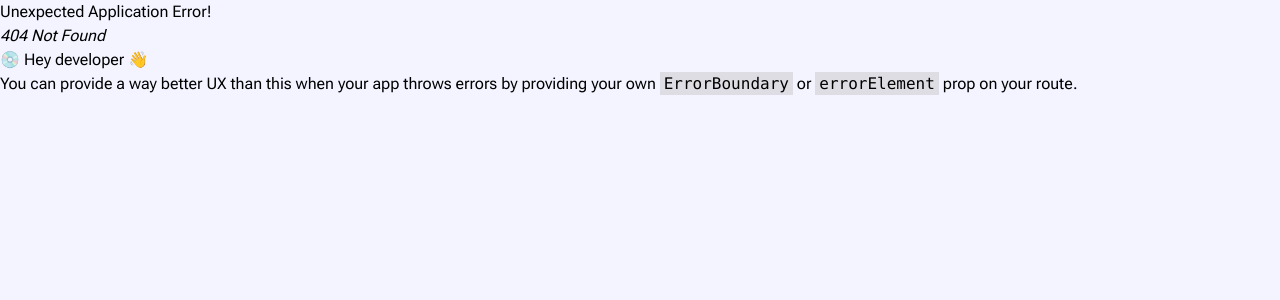
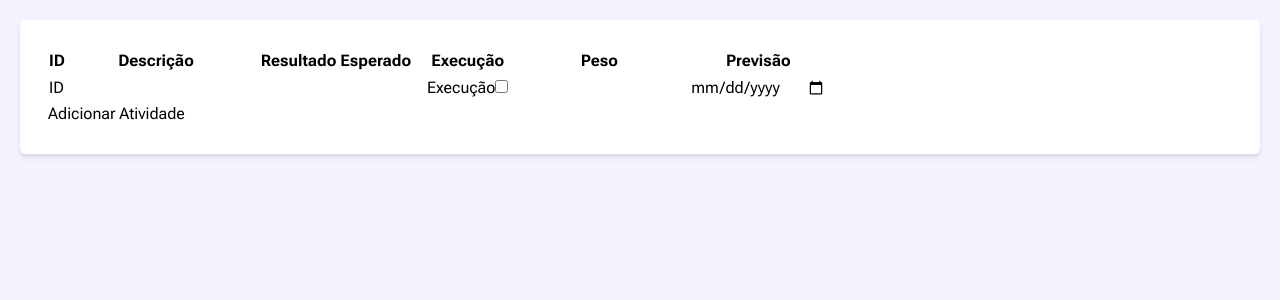
Before and after one commit to Equipe-Nimbus/Equipe-API-3DSM-Beelieve-Frontend, a React (Create React App) app: page /atividades in a window 1280 px wide. Before the commit this address had no page. Shown: the top 300 px of the page. Built offline with nearby package versions, Linux system fonts and the light colour scheme.

Commit message:
feat: Criação dos componentes de inserção de atividade (tabela) e da pagina das atividades. Criação da rota para a pagina de atividades e criação do arquivo de validação (yup) para a inserção de atividades

```diff
--- /dev/null
+++ b/src/components/FormCadastroAtividade/Atividade.jsx
@@ -0,0 +1,19 @@
+import React from "react";
+import TabFormAtividade from "./TabFormAtividade";
+import { HiOutlineArrowUpCircle } from "react-icons/hi2";
+
+
+function Atividades() {
+  return (
+    <>
+      <div className="bg-bg100 m-5 rounded-md p-7 drop-shadow-md">
+        <div>
+          <TabFormAtividade />
+        </div>
+      </div>
+
+    </>
+  );
+}
+
+export default Atividades;
--- /dev/null
+++ b/src/components/FormCadastroAtividade/TabFormAtividade.jsx
@@ -0,0 +1,144 @@
+import React, { useState } from "react";
+import { useForm } from "react-hook-form";
+import { yupResolver } from "@hookform/resolvers/yup";
+import schemaInsercaoAtividade from "./validationAtividade";
+import axios from "../../services/axios";
+
+
+const TabFormAtividade = () => {
+  const [atividades, setAtividades] = useState([]);
+  const [descricao, setDescricao] = useState('');
+  const [resultadoEsperado, setResultadoEsperado] = useState('');
+  const [peso, setPeso] = useState('');
+  const [status, setStatus] = useState(0);
+  const [prazo, setPrazo] = useState('');
+
+
+  const {
+    register,
+    handleSubmit,
+    formState: { errors },
+  } = useForm({
+    defaultValues: {
+      descricao: null,
+      resultadoEsperado: null,
+      peso: null,
+      status: false,
+      prazo: null
+    },
+    resolver: yupResolver(schemaInsercaoAtividade),
+  });
+
+
+  const handleAddAtividade = () => {
+    schemaInsercaoAtividade
+      .validate(
+        {
+          descricaoAtividade: descricao,
+          resultadoEsperadoAtividade: resultadoEsperado,
+          pesoAtividade: peso,
+          statusAtividade: status,
+          prazoAtividade: prazo,
+        },
+        { abortEarly: false }
+      )
+      .then(() => {
+        const novaAtividade = {
+          id: atividades.length + 1,
+          descricao,
+          resultadoEsperado,
+          peso,
+          status,
+          prazo,
+        };
+
+        setAtividades([...atividades, novaAtividade]);
+        setDescricao('');
+        setResultadoEsperado('');
+        setPeso('');
+        setStatus(0);
+        setPrazo('');
+      })
+      .catch((errors) => {
+        console.error(errors);
+      });
+  };
+
+  return (
+    <form onSubmit={handleSubmit(TabFormAtividade)}>
+    <div>
+      <table>
+        <thead>
+          <tr>
+            <th>ID</th>
+            <th>Descrição</th>
+            <th>Resultado Esperado</th>
+            <th>Execução</th>
+            <th>Peso</th>
+            <th>Previsão</th>
+          </tr>
+        </thead>
+        <tbody>
+          {atividades.map((atividade) => (
+            <tr key={atividade.id}>
+              <td>{atividade.id}</td>
+              <td>{atividade.descricao}</td>
+              <td>{atividade.resultadoEsperado}</td>
+              <td>{atividade.status}</td>
+              <td>{atividade.peso}</td>
+              <td>{atividade.prazo}</td>
+            </tr>
+          ))}
+          <tr>
+            <td>ID</td>
+            <td>
+              <input
+                type="text"
+                value={descricao}
+                onChange={(e) => setDescricao(e.target.value)}
+              />
+            </td>
+            <td>
+              <input
+                type="text"
+                value={resultadoEsperado}
+                onChange={(e) => setResultadoEsperado(e.target.value)}
+              />
+            </td>
+            <td>
+              <label>
+                Execução
+                <input
+                  type="checkbox"
+                  checked={status === 1}
+                  onChange={() => setStatus(status === 1 ? 0 : 1)}
+
+                />
+              </label>
+            </td>
+            <td>
+              <input
+                type="number"
+                value={peso}
+                onChange={(e) => setPeso(e.target.value)}
+
+              />
+            </td>
+            <td>
+              <input
+                type="date"
+                value={prazo}
+                onChange={(e) => setPrazo(e.target.value)}
+
+              />
+            </td>
+          </tr>
+        </tbody>
+      </table>
+      <button onClick={handleAddAtividade}>Adicionar Atividade</button>
+    </div>
+    </form>
+  );
+};
+
+export default TabFormAtividade;
--- /dev/null
+++ b/src/components/FormCadastroAtividade/validationAtividade.js
@@ -0,0 +1,24 @@
+import * as yup from "yup";
+
+const schemaInsercaoAtividade = yup.object().shape({
+  descricaoAtividade: yup
+    .string()
+    .required("Descrição é obrigatória"),
+
+  resultadoEsperadoAtividade: yup
+    .string()
+    .max(120, "Máximo de 120 caracteres")
+    .required("Resultado esperado é obrigatório"),
+
+  statusAtividade: yup
+    .number()
+    .typeError("Somente números")
+    .oneOf([0, 1], "Status deve ser 0 ou 1")
+    .required("Status da atividade é obrigatório (Somente 1 ou 0)"),
+
+  prazoAtividade: yup
+    .date()
+    .typeError("Data inválida")
+});
+
+export default schemaInsercaoAtividade;
--- a/src/routes.js
+++ b/src/routes.js
@@ -2,6 +2,7 @@ import App from "./App";
 import NovoProjeto from "./pages/NovoProjeto";
 import NavBar from "./components/navBar"
 import ListaProjeto from "./components/ListaProjeto";
+import Atividades from "./components/FormCadastroAtividade/Atividade";
 
 const router = [
     {
@@ -21,6 +22,10 @@ const router = [
             {
                 path: "/navbar",
                 element: <NavBar/>
+            },
+            {
+                path: "/atividades",
+                element: <Atividades/>
             }
 
         ]
```
